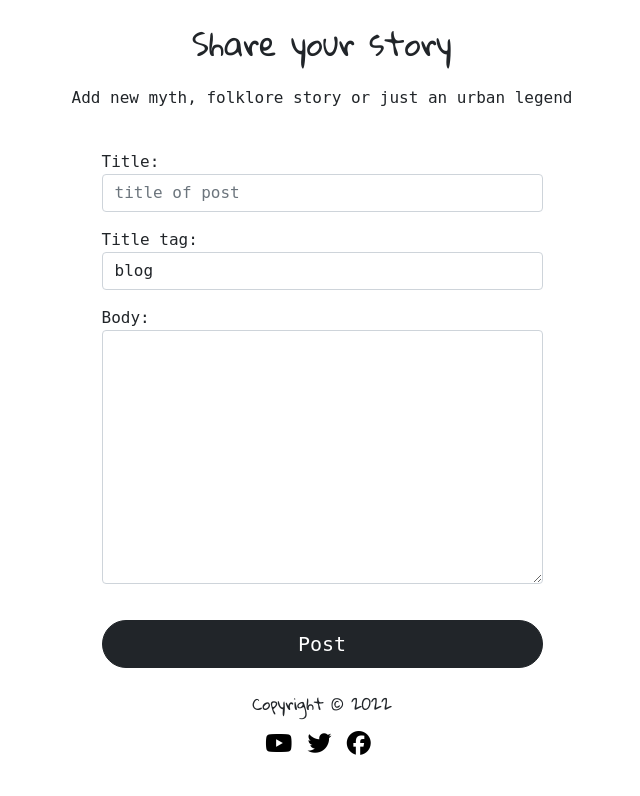
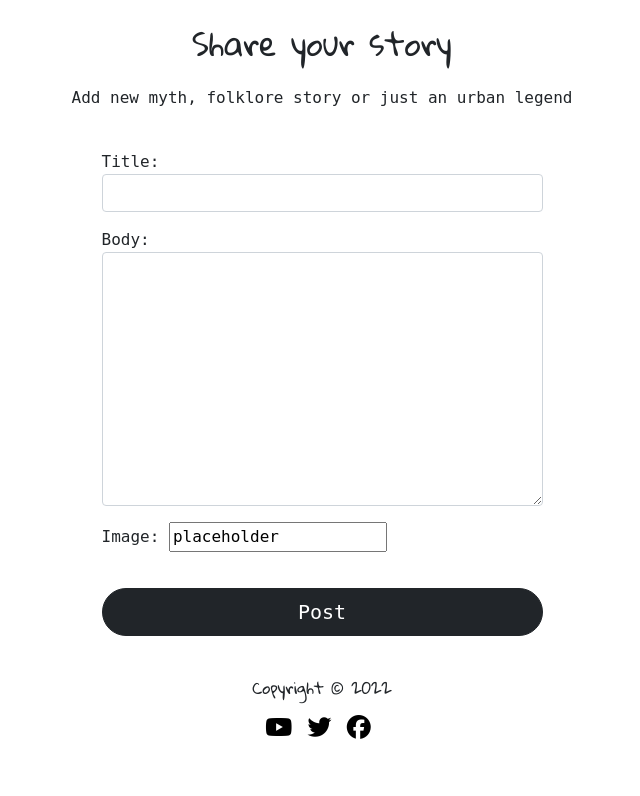
Before and after one commit to AMartins87/mythos, a Django app: page /new-post/ in a window 1280 px wide. Shown: the part 100-896 px from the top of the page, without its empty margins (318-958 px from the left). After the commit the page ends 839 px from the top, so only its background shows below. Run offline with Django 3.2, Linux system fonts and the light colour scheme; some libraries are stand-ins or nearby versions.

Commit message:
Add summernote, change forms for adding posts to allow users uploading their own images. Fix styling

```diff
--- a/blog/forms.py
+++ b/blog/forms.py
@@ -3,19 +3,20 @@
 
 
 class PostForm(forms.ModelForm):
+
     class Meta:
+        """
+        Bootstrap styled and populated fields
+        """
         model = Post
-        fields = ('title', 'title_tag', 'author', 'body')
+        fields = ('title', 'author', 'body', 'image')
 
         widgets = {
-            'title': forms.TextInput(attrs={'class': 'form-control',
-                                            'placeholder': 'title of post'}),
-            'title_tag': forms.TextInput(attrs={'class': 'form-control'}),
+            'title': forms.TextInput(attrs={'class': 'form-control'}),
             'author': forms.TextInput(attrs={'class': 'form-control',
                                              'value': '', 'id': 'user',
                                              'type': 'hidden'}),
             'body': forms.Textarea(attrs={'class': 'form-control'}),
-
         }
 
 
--- a/blog/models.py
+++ b/blog/models.py
@@ -2,14 +2,16 @@ from datetime import datetime, date
 from django.db import models
 from django.contrib.auth.models import User
 from django.urls import reverse
-from ckeditor.fields import RichTextField
+# from ckeditor.fields import RichTextField
+from cloudinary.models import CloudinaryField
 
 
 class Post(models.Model):
     title = models.CharField(max_length=250)
-    title_tag = models.CharField(max_length=250, default="blog")
+    title_tag=models.CharField(max_length=255, default="")
     author = models.ForeignKey(User, on_delete=models.CASCADE, default="")
-    body = RichTextField(blank=True, null=True)
+    body = models.TextField(blank=True, null=True)
+    image = CloudinaryField('image', default='placeholder')
     likes = models.ManyToManyField(User, related_name="blog_post", blank=True)
     post_date = models.DateField(auto_now_add=True)
 
--- a/mythos/settings.py
+++ b/mythos/settings.py
@@ -43,7 +43,8 @@ INSTALLED_APPS = [
     'cloudinary_storage',
     'django.contrib.staticfiles',
     'cloudinary',
-    'ckeditor',
+    'django_summernote',
+    # 'ckeditor',
     'users',
     'blog',
 ]
--- a/mythos/urls.py
+++ b/mythos/urls.py
@@ -15,10 +15,12 @@ Including another URLconf
 """
 from django.contrib import admin
 from django.urls import path, include
+from django.conf import settings
 
 urlpatterns = [
     path("admin/", admin.site.urls),
     path("", include("blog.urls"), name="blog-urls"),
+    path("summernote/", include("django_summernote.urls")),
     path("users/", include("django.contrib.auth.urls")),
-    path("users/", include("users.urls"))
+    path("users/", include("users.urls")),
 ]
--- a/requirements.txt
+++ b/requirements.txt
@@ -3,6 +3,9 @@ cloudinary==1.29.0
 dj-database-url==0.5.0
 dj3-cloudinary-storage==0.0.6
 Django==3.2
+django-summernote==0.8.20.0
+django-ckeditor==6.4.2
+django-js-asset==2.0.0
 gunicorn==20.1.0
 psycopg2==2.9.3
 pytz==2022.1
--- a/static/css/style.css
+++ b/static/css/style.css
@@ -142,6 +142,11 @@ ul {
     padding-top: 20px;
 }
 
+.card-img, .card-img-top {
+    height: 50vh;
+    width: auto;
+}
+
 /* Story click-through */
 
 .btn.btn-success {
@@ -154,6 +159,10 @@ ul {
     padding: 20px;
 }
 
+.story_body {
+    padding: 20px;
+}
+
 div a {
     color: #729cdb;
     text-decoration: none;
@@ -163,6 +172,7 @@ div a {
 div a:hover {
     text-shadow: 0 0 black;
 }
+
 /* Make a comment */
 
 .btn-dark {
@@ -214,4 +224,13 @@ strong {
     .btn.btn-login-register:hover{
         background-color: #ee0f65;
     }
+
+    .story_body {
+        font-size: medium;
+    }
+
+    .card-img, .card-img-top {
+        height: auto;
+        width: 80vw;
+    }
 }
--- a/templates/add_post.html
+++ b/templates/add_post.html
@@ -1,18 +1,17 @@
 {% extends 'base.html' %}
-{% block title %} {% endblock %}
-
+{% block title %}Add your own story{% endblock %}
 {% block content %}
 
 <h2 class="my-4">Share your story</h2>
 <p>Add new myth, folklore story or just an urban legend</p>
+
 <br>
-
-<div class="form-group">
-    <form method="POST">
-
+<div class="mb-3">
+    <form method="POST" enctype="multipart/form-data">
         {% csrf_token %}
         {{ form.media }}
         {{ form.as_p }}
+        {{ body | safe }}
         <div class="d-grid">
             <button class="btn btn-dark btn-lg">Post</button>
         </div>
```
Also changed, not shown: blog/admin.py (+10 -1 lines), templates/index.html (+11 -1 lines), templates/stories.html (+9 -3 lines), blog/migrations/0006_post_image.py (added), blog/migrations/0007_auto_20220702_2033.py (added).
